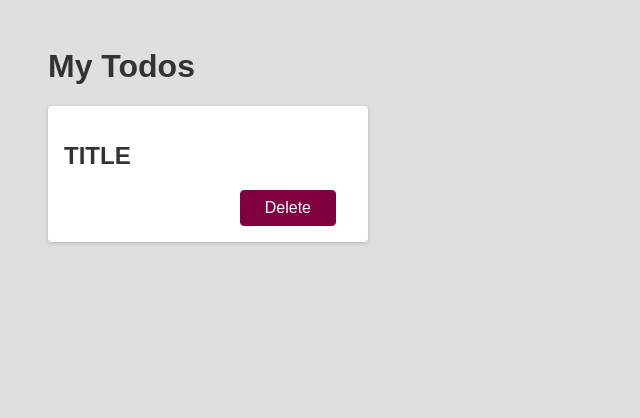
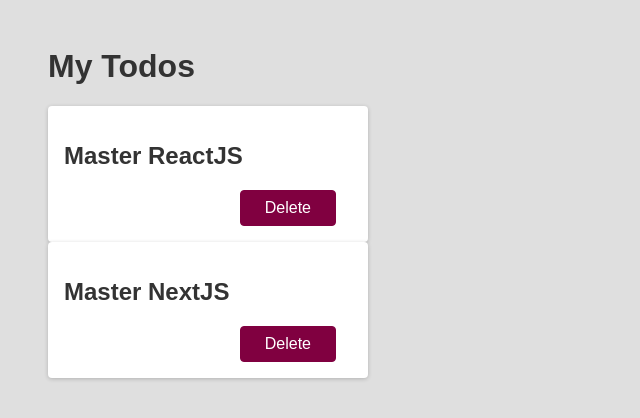
Before and after one commit to PranavBhatia/todo-reactjs-app, a React (Create React App) app: page / in a window 1280 px wide. Shown: the top 418 px of the page, without its empty margins (0-640 px from the left). Built offline with nearby package versions, Linux system fonts and the light colour scheme.

Commit message:
Passing Data With Props & Dynamic Content

```diff
--- a/src/App.js
+++ b/src/App.js
@@ -5,7 +5,8 @@
   return (
     <div>
       <h1>My Todos</h1>
-      <Todo />
+      <Todo text="Master ReactJS" />
+      <Todo text="Master NextJS" />
     </div>
   );
 }
--- a/src/components/Todo.js
+++ b/src/components/Todo.js
@@ -1,7 +1,7 @@
-function Todo() {
+function Todo(props) {
   return (
     <div className="card">
-      <h2>TITLE</h2>
+      <h2>{props.text}</h2>
       <div className="actions">
         <button className="btn">Delete</button>
       </div>
```
